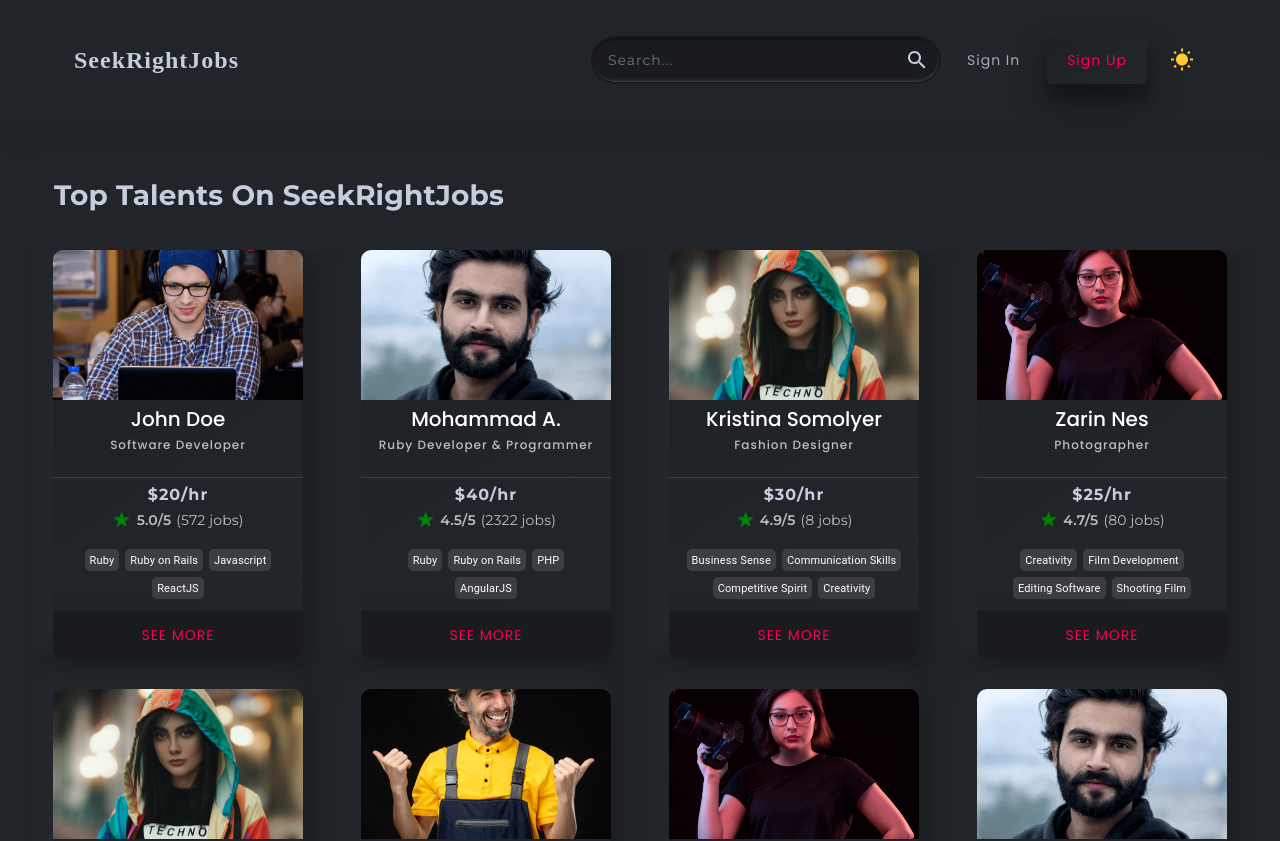
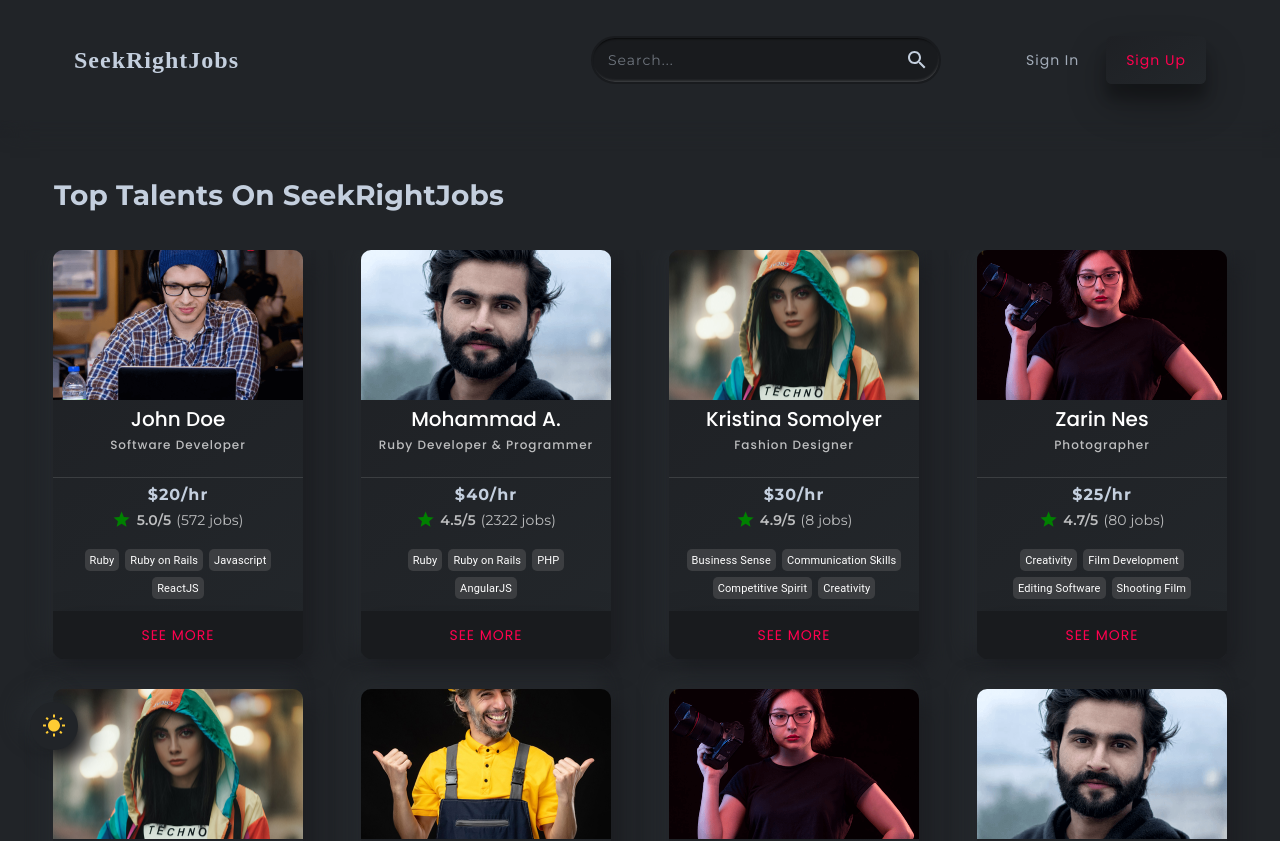
Before and after one commit to imranprof/jobs-frontend, a Next.js app: page /profiles in a window 1280 px wide. Shown: the top 841 px of the page. Built offline with nearby package versions, Linux system fonts and the light colour scheme; no server answers; a web font is replaced by a local one; what next-redux-wrapper would draw is missing.

Commit message:
feat: change position of switch theme button

```diff
--- /dev/null
+++ b/src/lib/themeButton/index.js
@@ -0,0 +1,41 @@
+import {useTheme} from "@material-ui/core/styles";
+
+import {ThemeButtonStyle} from "./style";
+import {IconButton, Tooltip} from "@material-ui/core";
+import WbSunnyIcon from "@material-ui/icons/WbSunny";
+import FontAwesomeIcons from "../../../styles/FontAwesomeIcons";
+
+const ThemeButton = ({themeMode, setTheme}) => {
+  const theme = useTheme();
+  const classes = ThemeButtonStyle(theme);
+
+  const handleClick = () => {
+    setTheme(!themeMode);
+  }
+
+  let mode = "Switch to LightMode";
+  if (!themeMode) {
+    mode = "Switch to DarkMode"
+  }
+
+  return (
+    <div className={classes.themeButtonWrapper}>
+      <Tooltip title={mode} placement="right">
+        {themeMode ? (
+          <div className={`${classes.themeButtonWrapper}__theme-button__container`}>
+            <IconButton onClick={handleClick}>
+              <WbSunnyIcon className={`${classes.themeButtonWrapper}__light-theme__icon`}/>
+            </IconButton>
+          </div>
+        ) : (
+          <div>
+            <IconButton onClick={handleClick}><i className={`${FontAwesomeIcons.darkMode}`}/></IconButton>
+          </div>
+        )
+        }
+      </Tooltip>
+    </div>
+  );
+};
+
+export default ThemeButton;
--- /dev/null
+++ b/src/lib/themeButton/style.js
@@ -0,0 +1,36 @@
+import {makeStyles} from "@material-ui/core/styles";
+
+const useStyles = makeStyles({
+  themeButtonWrapper: theme => ({
+    margin: 0,
+    position: "fixed",
+    bottom: 50,
+    left: 30,
+    zIndex: 999,
+    borderRadius: "50%",
+    backgroundColor: theme.palette.customBackground.light,
+    boxShadow: theme.palette.customShadow.themeButton,
+    transition: "all 0.4s",
+    '&:hover': {
+      backgroundColor: theme.palette.customBackground.dark,
+    },
+    '&__theme-button__container': {
+      borderRadius: "50%",
+      '& button': {
+        '&:hover': {
+          backgroundColor: theme.palette.customBackground.dark
+        }
+      }
+    },
+    '&__light-theme__icon': {
+      fill: "#FFCC33",
+    },
+    '& i': {
+      color: "#000000",
+    },
+  })
+});
+
+export function ThemeButtonStyle(theme) {
+  return useStyles(theme);
+}
--- a/src/views/Header/index.js
+++ b/src/views/Header/index.js
@@ -10,7 +10,7 @@ const Header = (props) => {
   const theme = useTheme();
   const classes = HeaderStyle(theme);
   const headerRef = useRef(null);
-  const { type } = props;
+  const {type} = props;
 
   useEffect(() => {
     window.addEventListener('scroll', isSticky);
@@ -27,11 +27,11 @@ const Header = (props) => {
 
   switch (type) {
     case 'profile':
-      return <ProfileHeader classes={classes} headerRef={headerRef} themeMode={props.themeMode} themeSet={props.setTheme}/>;
+      return <ProfileHeader classes={classes} headerRef={headerRef}/>;
     case 'profiles':
-      return <ProfilesHeader classes={classes} headerRef={headerRef} themeMode={props.themeMode} themeSet={props.setTheme}/>;
+      return <ProfilesHeader classes={classes} headerRef={headerRef}/>;
     default:
-      return <ProfilesHeader classes={classes} headerRef={headerRef} themeMode={props.themeMode} themeSet={props.setTheme}/>;
+      return <ProfilesHeader classes={classes} headerRef={headerRef}/>;
   }
 }
 
--- a/src/views/Header/style.js
+++ b/src/views/Header/style.js
@@ -38,12 +38,6 @@ export const useStyles = makeStyles({
     },
 
     // Profile Header Styles
-    '& .fa-moon': {
-      color: "black"
-    },
-    '&__light-theme__icon': {
-      fill: "#FFCC33"
-    },
     '&__profile': {
       display: 'flex',
       alignItems: 'center',
@@ -269,9 +263,6 @@ export const useStyles = makeStyles({
     },
 
     // Profiles Header Styles
-    '&__profiles__theme-switch': {
-      marginLeft: "-15px"
-    },
     '&__profiles__side-bar': {
       background: theme.palette.customBackground.sideBar,
       padding: '10px 25px 20px 25px',
--- a/src/views/Layout/index.js
+++ b/src/views/Layout/index.js
@@ -9,6 +9,7 @@ import lightTheme from "../../../styles/lightTheme";
 import Header from "../Header"
 import Footer from "../Profile/Footer";
 import CustomModal from "../../lib/CustomModal";
+import ThemeButton from "../../lib/themeButton";
 
 function withLayout(Component, type) {
   return (props) => {
@@ -24,9 +25,10 @@ function withLayout(Component, type) {
       <ThemeProvider theme={{...customTheme}}>
         <CssBaseline/>
         {modalType && <CustomModal/>}
-          <Header type={type} themeMode={darkMode} setTheme={setDarkMode}/>
+        <Header type={type}/>
         <Container fixed>
           <Component {...props} />
+          <ThemeButton themeMode={darkMode} setTheme={setDarkMode}/>
         </Container>
         <Footer/>
       </ThemeProvider>
--- a/src/views/Profile/Header/index.js
+++ b/src/views/Profile/Header/index.js
@@ -1,43 +1,20 @@
-import {AppBar, Hidden, Toolbar, Tooltip, IconButton} from "@material-ui/core";
-import WbSunnyIcon from '@material-ui/icons/WbSunny';
+import {AppBar, Hidden, Toolbar} from "@material-ui/core";
 
 import ProfileInfo from "./components/profileInfo";
 import ProfileSideBar from "./components/sideBar";
 import NavItems from "./components/navItems";
 import ShareButton from "../../../lib/profile/profileshare/shareButton";
-import FontAwesomeIcons from "../../../../styles/FontAwesomeIcons";
 
-const ProfileHeader = ({ classes, headerRef, themeMode, themeSet }) => {
-
-    const handleClick = () => {
-        themeSet(!themeMode);
-    }
-    let mode = "Switch to LightMode";
-    if(!themeMode){
-        mode = "Switch to DarkMode"
-    }
-
+const ProfileHeader = ({classes, headerRef}) => {
   return (
     <AppBar className={classes.headerWrapper} ref={headerRef}>
       <Toolbar className={`${classes.headerWrapper}__toolbar`}>
-                <ProfileInfo showName={true} classes={classes} />
+        <ProfileInfo showName={true} classes={classes}/>
         <ProfileSideBar classes={classes}/>
         <Hidden mdDown>
           <div className={`${classes.headerWrapper}__nav__navShare`}>
             <NavItems classes={classes} variant={"default"}/>
             <ShareButton classes={classes}/>
-                        <Tooltip title={mode} placement="bottom">
-                            {themeMode ? (
-                                <div className={`${classes.headerWrapper}__nav__theme-switch`}>
-                                    <IconButton onClick={handleClick}> <WbSunnyIcon className={`${classes.headerWrapper}__light-theme__icon`}/> </IconButton>
-                                </div>
-                            ) : (
-                                <div className={`${classes.headerWrapper}__nav__theme-switch`}>
-                                    <IconButton onClick={handleClick}><i className={`${FontAwesomeIcons.darkMode}`} /></IconButton>
-                                </div>
-                            )
-                            }
-                        </Tooltip>
           </div>
         </Hidden>
       </Toolbar>
--- a/src/views/Profiles/Header/index.js
+++ b/src/views/Profiles/Header/index.js
@@ -2,8 +2,6 @@ import Link from 'next/link';
 import {connect, useDispatch} from "react-redux";
 
 import {AppBar, Hidden, IconButton, Toolbar, Tooltip} from "@material-ui/core";
-import WbSunnyIcon from "@material-ui/icons/WbSunny";
-import FontAwesomeIcons from "../../../../styles/FontAwesomeIcons";
 
 import Logo from "../../../lib/logo";
 import SearchBar from "../../../lib/searchBar";
@@ -12,7 +10,7 @@ import ProfilesSideBar from "./components/profilesSideBar";
 import {modalType} from "../../../store/actions/authAction";
 
 const ProfilesHeader = (props) => {
-  const {classes, headerRef, themeMode, themeSet} = props;
+  const {classes, headerRef} = props;
   const dispatch = useDispatch()
 
   const handleSignInClick = () => {
@@ -25,14 +23,6 @@ const ProfilesHeader = (props) => {
 
   const handleSignOutClick = async () => {
     await dispatch(SignOut())
-  }
-
-  const handleClick = () => {
-    themeSet(!themeMode);
-  }
-  let mode = "Switch to LightMode";
-  if(!themeMode){
-    mode = "Switch to DarkMode"
   }
 
   return (
@@ -68,18 +58,6 @@ const ProfilesHeader = (props) => {
                 </Link>
               </div>
             )}
-            <Tooltip title={mode} placement="bottom">
-              {themeMode ? (
-                  <div className={`${classes.headerWrapper}__profiles__theme-switch`}>
-                    <IconButton onClick={handleClick}> <WbSunnyIcon className={`${classes.headerWrapper}__light-theme__icon`}/> </IconButton>
-                  </div>
-              ) : (
-                  <div className={`${classes.headerWrapper}__profiles__theme-switch`}>
-                    <IconButton onClick={handleClick}><i className={`${FontAwesomeIcons.darkMode}`} /></IconButton>
-                  </div>
-              )
-              }
-            </Tooltip>
           </div>
         </Hidden>
       </Toolbar>
--- a/styles/darkTheme.js
+++ b/styles/darkTheme.js
@@ -46,6 +46,7 @@ const darkTheme = createTheme({
       dark: COLORS.boxShadow_7,
       default: COLORS.boxShadow_3,
       backToTop: COLORS.boxShadow_3,
+      themeButton: COLORS.boxShadow_3,
       paperCardShadow: COLORS.boxShadow_3,
       buttonShadow: COLORS.boxShadow_11,
       editInputShadow: COLORS.boxShadow_3
--- a/styles/lightTheme.js
+++ b/styles/lightTheme.js
@@ -46,6 +46,7 @@ const lightTheme = createTheme({
       dark: COLORS.boxShadow_10,
       default: COLORS.boxShadow_6,
       backToTop: COLORS.boxShadow_10,
+      themeButton: COLORS.boxShadow_10,
       paperCardShadow: COLORS.boxShadow_9,
       buttonShadow: COLORS.boxShadow_9,
       editInputShadow: COLORS.boxShadow_5
```
Lines whose indentation alone changed are shown as unchanged.
